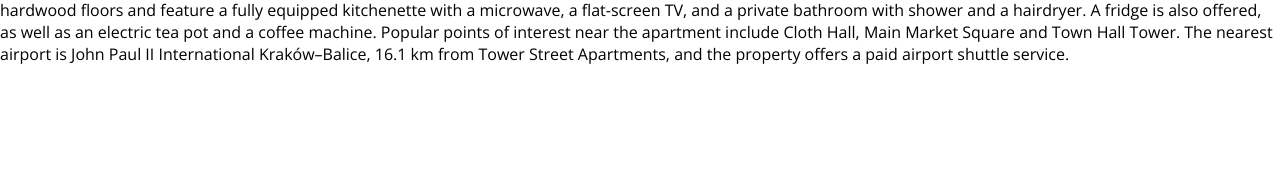
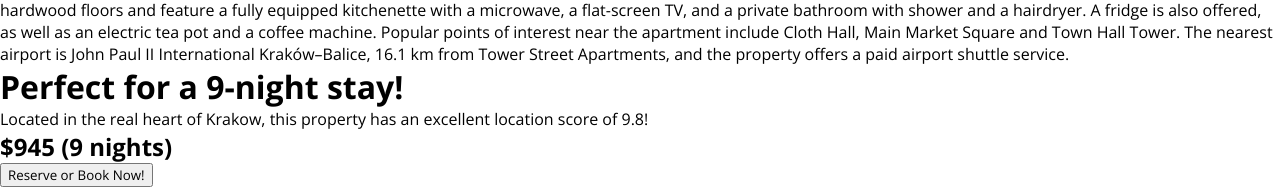
Before and after one commit to Koko-Dev/react-reservation-app, a React (Create React App) app: page /hotels/1 in a window 1280 px wide. Shown: the part 2520-2707 px from the top of the page. Before the commit the page ends 2585 px from the top, so only its background shows below. Built offline with nearby package versions, Linux system fonts and the light colour scheme.

Commit message:
Hotel.js: Implement the .hotelDetailsPrice portion of component jsx

```diff
--- a/src/pages/hotel/Hotel.js
+++ b/src/pages/hotel/Hotel.js
@@ -133,6 +133,18 @@ const Hotel = () => {
 							{/* /.hotelDesc */}
 						</div>
 						{/* /.hotelDetailsTexts */}
+						<div className="hotelDetailsPrice">
+							<h1>Perfect for a 9-night stay!</h1>
+							<span>
+								Located in the real heart of Krakow, this property
+								has an excellent location score of 9.8!
+							</span>
+							<h2>
+								<strong>$945</strong> (9 nights)
+							</h2>
+							<button>Reserve or Book Now!</button>
+						</div>
+						{/* /.hotelDetailsPrice */}
 					</div>
 					{/* /.hotelDetails */}
 				</div>
```
